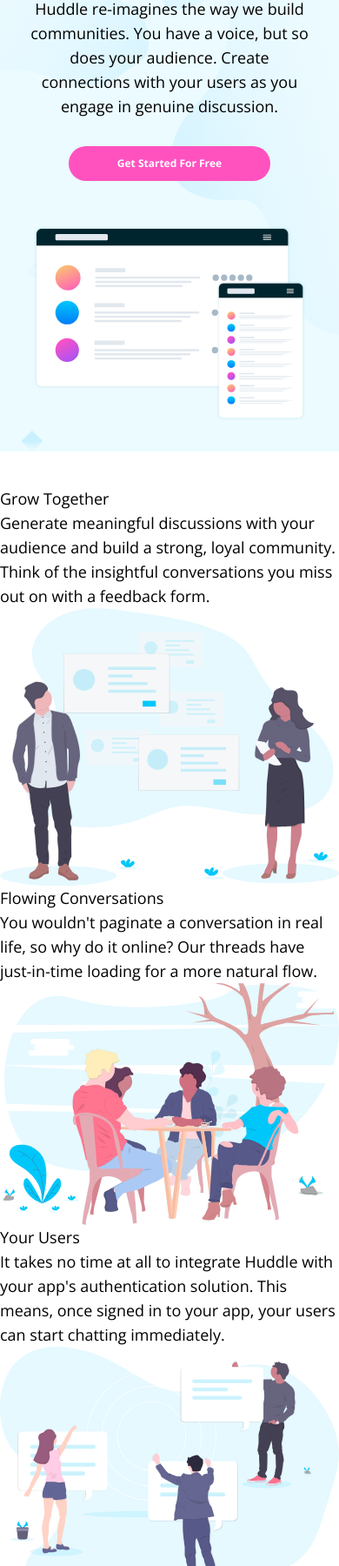
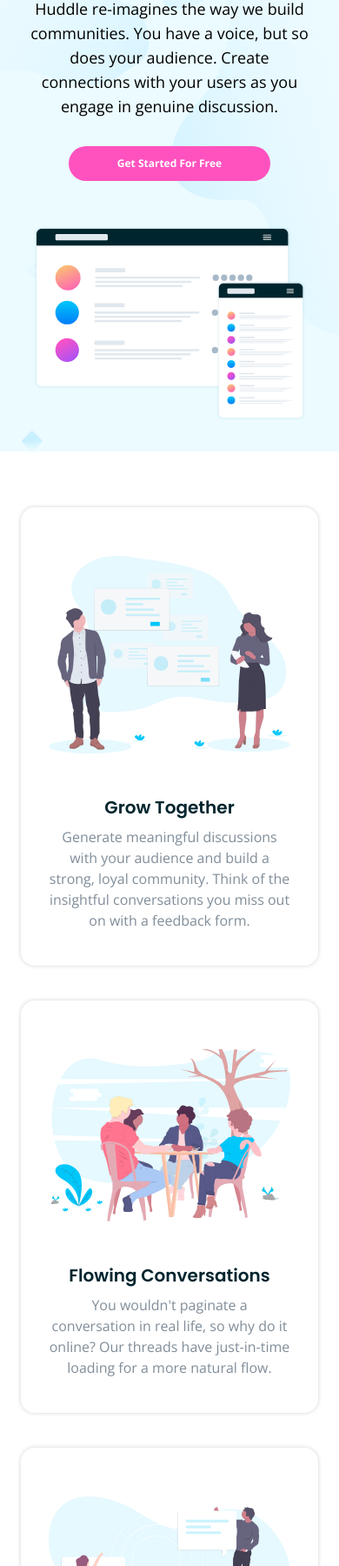
Before and after one commit to lwebbz/huddle-landing-page-with-alternating-feature-blocks-master, a plain HTML site: page index.html in a window 390 px wide. Shown: the part 200-2000 px from the top of the page at 87% size. Drawn offline with Linux system fonts and the light colour scheme.

Commit message:
change logo color and do mobile sections

```diff
--- a/index.html
+++ b/index.html
@@ -56,55 +56,93 @@
         />
       </div>
     </header>
-    <main>
-      <section>
+    <main class="flex flex-col box-content p-6 pb-52">
+      <section
+        class="flex flex-col place-items-center shadow-[0_0px_5px_lightgray] rounded-2xl box-content pt-14 pl-8 pr-8 pb-5 mb-10"
+      >
+        <img
+          src="assets/images/illustration-grow-together.svg"
+          alt="Grow together"
+          class="pb-12"
+        />
         <div>
-          <h2>Grow Together</h2>
-          <p>
+          <h2
+            class="text-center font-[Poppins] pb-2 text-xl text-[var(--very-dark-cyan)]"
+          >
+            Grow Together
+          </h2>
+          <p class="text-center text-[var(--grayish-blue)] pb-5 text-base">
             Generate meaningful discussions with your audience and build a
             strong, loyal community. Think of the insightful conversations you
             miss out on with a feedback form.
           </p>
         </div>
+      </section>
+      <section
+        class="flex flex-col place-items-center shadow-[0_0px_5px_lightgray] rounded-2xl box-content pt-14 pl-8 pr-8 pb-5 mb-10"
+      >
         <img
-          src="assets/images/illustration-grow-together.svg"
-          alt="Grow together"
+          src="assets/images/illustration-flowing-conversation.svg"
+          alt="Flowing conversation"
+          class="pb-12"
         />
-      </section>
-      <section>
+
         <div>
-          <h2>Flowing Conversations</h2>
-          <p>
+          <h2
+            class="text-center font-[Poppins] pb-2 text-xl text-[var(--very-dark-cyan)]"
+          >
+            Flowing Conversations
+          </h2>
+          <p class="text-center text-[var(--grayish-blue)] pb-5 text-base">
             You wouldn't paginate a conversation in real life, so why do it
             online? Our threads have just-in-time loading for a more natural
             flow.
           </p>
         </div>
+      </section>
+      <section
+        class="flex flex-col place-items-center shadow-[0_0px_5px_lightgray] rounded-2xl box-content pt-14 pl-8 pr-8 pb-5 mb-10"
+      >
         <img
-          src="assets/images/illustration-flowing-conversation.svg"
-          alt="Flowing conversation"
+          src="assets/images/illustration-your-users.svg"
+          alt="Users"
+          class="pb-12"
         />
-      </section>
-      <section>
+
         <div>
-          <h2>Your Users</h2>
-          <p>
+          <h2
+            class="text-center font-[Poppins] pb-2 text-xl text-[var(--very-dark-cyan)]"
+          >
+            Your Users
+          </h2>
+          <p class="text-center text-[var(--grayish-blue)] pb-5 text-base">
             It takes no time at all to integrate Huddle with your app's
             authentication solution. This means, once signed in to your app,
             your users can start chatting immediately.
           </p>
         </div>
-        <img src="assets/images/illustration-your-users.svg" alt="Users" />
       </section>
     </main>
-    <footer>
-      <div>
-        <h2>Ready To Build Your Community?</h2>
-        <button>Get Started For Free</button>
+    <footer class="flex flex-col bg-[var(--very-dark-cyan)] place-items-center">
+      <div
+        class="flex flex-col place-items-center relative w-[90%] shadow-[0_0px_5px_gray] rounded-2xl bg-white -top-24"
+      >
+        <h2 class="font-[Poppins] text-[var(--ver-dark-cyan)] pt-7 pb-5">
+          Ready To Build Your Community?
+        </h2>
+        <button
+          class="bg-[var(--pink)] pl-14 pr-14 pt-3 pb-3 rounded-3xl text-white font-bold text-xs mb-9"
+        >
+          Get Started For Free
+        </button>
       </div>
       <div>
         <div>
-          <img src="assets/images/logo.svg" alt="Huddle Logo" />
+          <img
+            src="assets/images/logo.svg"
+            alt="Huddle Logo"
+            class="brightness-[100000] grayscale-100"
+          />
           <div>
             <img src="assets/images/icon-location.svg" alt="location icon" />
             <p>
```
Also changed, not shown: style.css.
